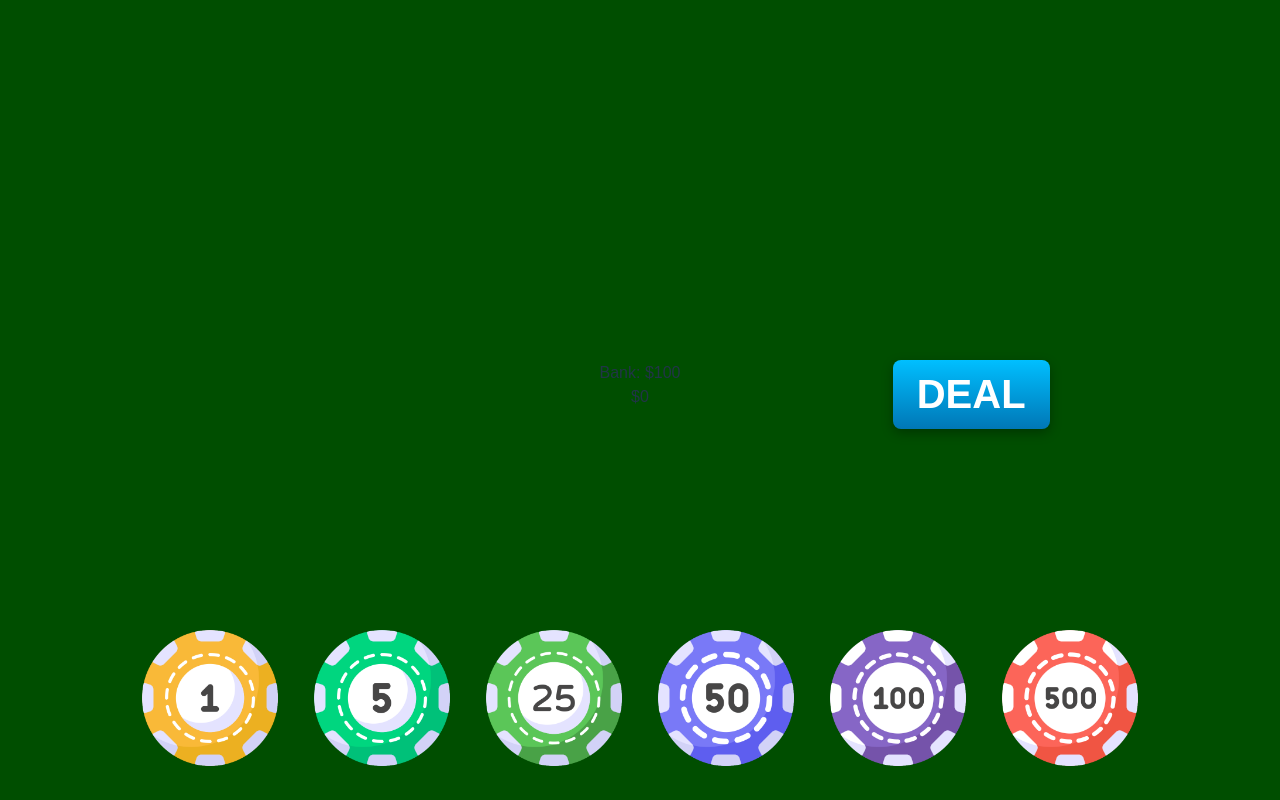
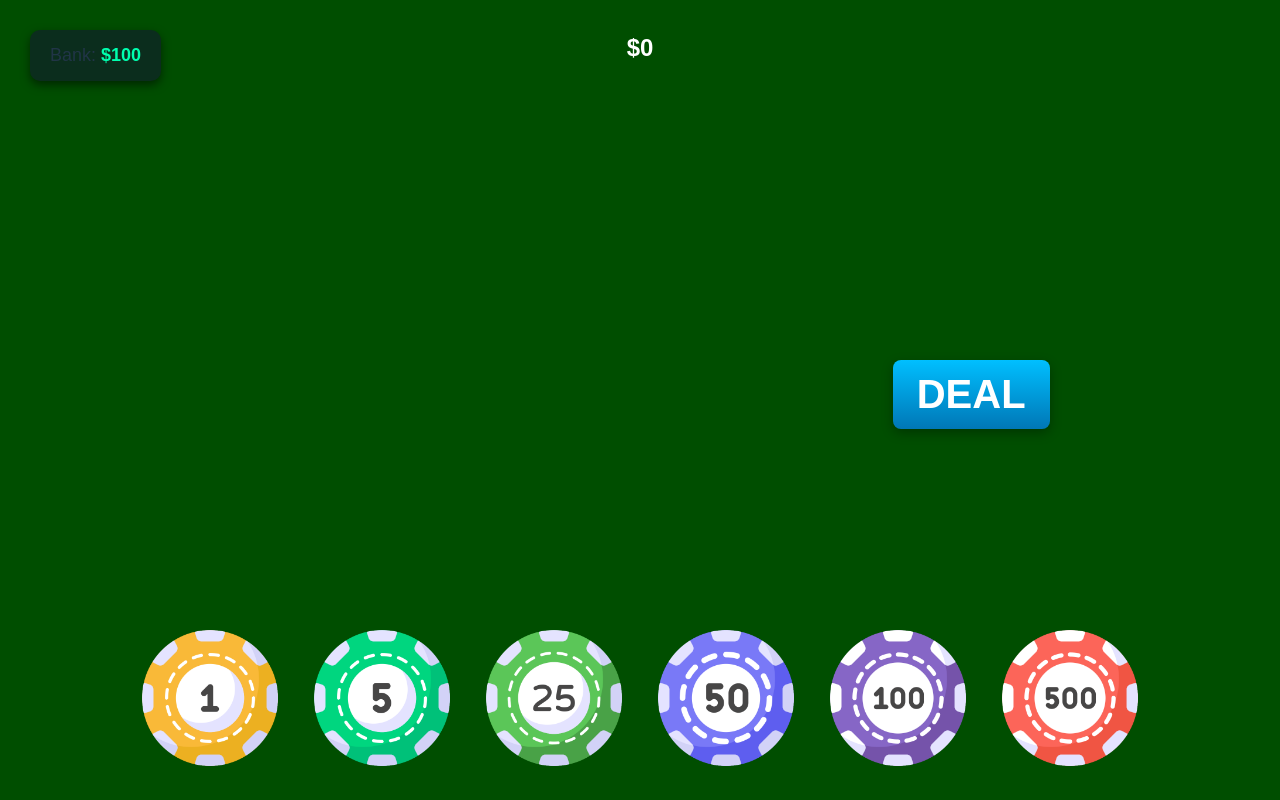
Before and after one commit to GuyNeeman/Blackjack, a React (Vite) app: page / in a window 1280 px wide. Both pictures are taken after a click on the button "Play". Built offline with nearby package versions, Linux system fonts and the light colour scheme.

Commit message:
Fix GameStart

```diff
--- a/src/App.jsx
+++ b/src/App.jsx
@@ -10,11 +10,11 @@ function App() {
     const [chose, setChose] = useState(true);
     const [gameover, setGameover] = useState(false);
     const [start, setStart] = useState(true);
+    const [startScreen, setStartScreen] = useState(true);
 
   return (
       <>
-          <Blackjack chips={chips} setChips={setChips} money={money} setMoney={setMoney} gameover={gameover} setGameover={setGameover} setChose={setChose} start={start} setStart={setStart} chose={chose}/>
-          <Table chips={chips} setChips={setChips} chose={chose}/>
+          <Blackjack chips={chips} setChips={setChips} money={money} setMoney={setMoney} gameover={gameover} setGameover={setGameover} setChose={setChose} start={start} setStart={setStart} chose={chose} setStartScreen={setStartScreen} startScreen={startScreen}/>
       </>
   )
 }
--- a/src/Comp/CardsGenerator.jsx
+++ b/src/Comp/CardsGenerator.jsx
@@ -3,7 +3,7 @@ import Card from "./Card.jsx";
 import '../Styles/CardsGen.css';
 import GameStart from "./GameStart.jsx";
 
-export default function Blackjack({ money, setMoney, gameover, setGameover, setChose, start, setStart, setChips, chips, chose }) {
+export default function Blackjack({ money, setMoney, gameover, setGameover, setChose, start, setStart, setChips, chips, chose, startScreen, setStartScreen }) {
     const [restarts, setRestart] = useState(false);
     const [cardState, setCardState] = useState({
         currentNumber: "",
@@ -198,7 +198,7 @@ export default function Blackjack({ money, setMoney, gameover, setGameover, setC
 
     return (
         <>
-            <GameStart start={start} setStart={setStart} startGame={startGame} gameover={gameover} restart={restart} user={user} setChips={setChips} chips={chips} chose={chose} setChose={setChose}/>
+            <GameStart start={start} setStart={setStart} startGame={startGame} gameover={gameover} restart={restart} user={user} setChips={setChips} chips={chips} chose={chose} setChose={setChose} startScreen={startScreen} setStartScreen={setStartScreen}/>
         <div>
             {!start && (
                 <>
--- a/src/Comp/GameStart.jsx
+++ b/src/Comp/GameStart.jsx
@@ -1,16 +1,16 @@
 import card from '../assets/cards.png'
 import Table from "./Table.jsx";
 
-export default function GameStart({ start, setStart, startGame, gameover, user, restart, chips, setChips, chose, setChose }) {
+export default function GameStart({ start, setStart, startGame, gameover, user, restart, chips, setChips, chose, setChose, startScreen, setStartScreen }) {
 
     function setStartfunc() {
-        //startGame();
-        //setStart(false);
         setChose(false);
+        setStartScreen(false);
     }
+
     return (
         <div>
-            {chose && (
+            {startScreen && (
                 <>
                     <h1>Blackjack</h1>
                     <img src={card}/>
@@ -32,12 +32,9 @@ export default function GameStart({ start, setStart, startGame, gameover, user,
                     <p>© Guy Neeman</p>
                 </>
             )}
-            {!start && (
                 <>
-                    <h1>Blackjack</h1>
-                    <Table chips={chips} setChips={setChips} chose={chose}/>
+                    <Table chips={chips} setChips={setChips} chose={chose} startGame={startGame} setStart={setStart} setChose={setChose}/>
                 </>
-            )}
             {gameover && (
                 <div style={{
                     position: "fixed",
--- a/src/Comp/Table.jsx
+++ b/src/Comp/Table.jsx
@@ -1,7 +1,7 @@
 import '../Styles/Table.css';
 import Chip from './Chip.jsx';
 
-export default function Table({ chips, setChips, chose }) {
+export default function Table({ chips, setChips, chose, startGame, setStart, setChose }) {
     const handleChipSelect = (value) => {
         setChips(prevChips => [...prevChips, value]);
     };
@@ -21,11 +21,16 @@ export default function Table({ chips, setChips, chose }) {
 
     const chipValues = [1, 5, 25, 50, 100, 500];
 
-    // Group chips by value into a stack
     const chipStacks = chipValues.reduce((acc, val) => {
         acc[val] = chips.filter(c => c === val);
         return acc;
     }, {});
+
+    function deal() {
+        setStart(false);    // Start the game
+        setChose(true);
+        startGame();        // Actually start the game
+    }
 
     return (
         <>
@@ -40,7 +45,7 @@ export default function Table({ chips, setChips, chose }) {
                     </div>
 
                     <div className="deal">
-                        <button>DEAL</button>
+                        <button onClick={deal}>DEAL</button>
                     </div>
 
                     <div className="chips">
--- a/src/Styles/Table.css
+++ b/src/Styles/Table.css
@@ -62,6 +62,7 @@
     display: flex;
     gap: 20px;
     margin-top: 30px;
+    margin-left: -50px;
 }
 
 .chip-stack-item {
@@ -76,3 +77,29 @@
     left: 0;
     transition: bottom 0.2s ease;
 }
+
+.bank {
+    position: fixed;
+    left: 30px;
+    top: 30px;
+    background-color: #0b2d1d;
+    padding: 12px 20px;
+    border-radius: 10px;
+    box-shadow: 0 4px 10px rgba(0, 0, 0, 0.5);
+    font-size: 18px;
+}
+
+.bank span {
+    font-weight: bold;
+    color: #00ffae;
+}
+
+.total {
+    position: fixed;
+    top: 30px;
+    left: 50%;
+    transform: translateX(-50%);
+    font-size: 24px;
+    font-weight: bold;
+    color: #ffffff;
+}
```
